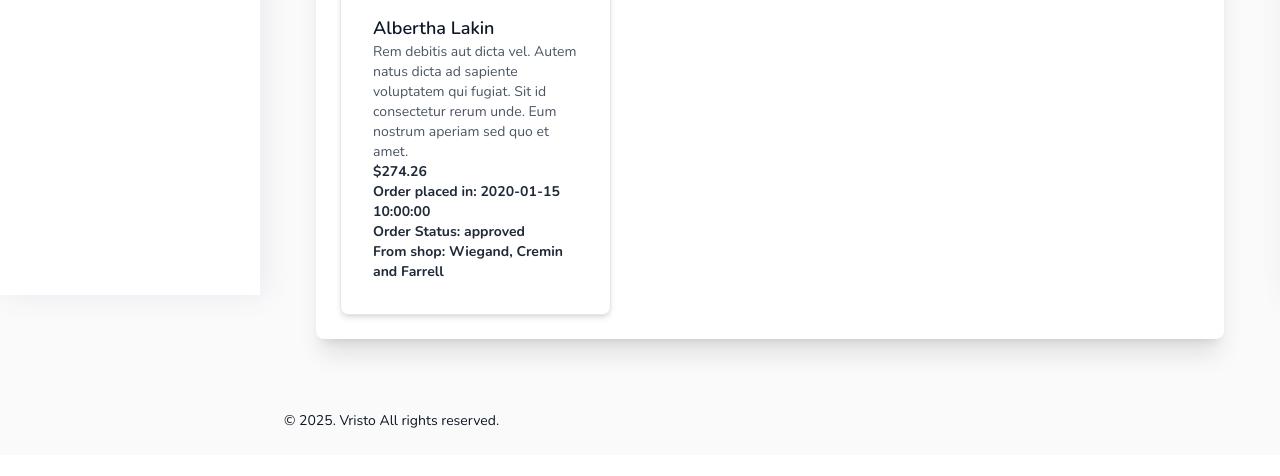
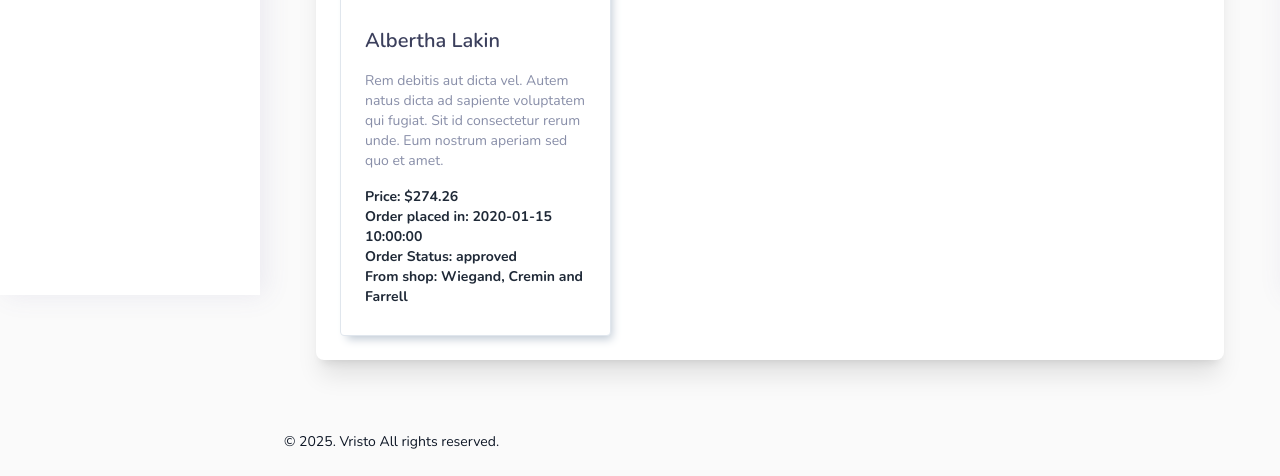
Before and after one commit to aliii010/jiasaz-assessment, a Laravel app: page /orders in a window 1280 px wide. Shown: the part 505-981 px from the top of the page. Before the commit the page ends 933 px from the top, so only its background shows below. Run offline with Laravel 12, Linux system fonts and the light colour scheme; a user stored in the database is signed in; data comes from the database, SQL or seed files in the repository; tables that the repository leaves empty hold one stand-in row (values such as "Sample post"); style sheets or scripts are compiled from the project's sources.

Commit message:
my orders page updated

```diff
--- a/resources/views/orders/my-orders.blade.php
+++ b/resources/views/orders/my-orders.blade.php
@@ -7,7 +7,7 @@
 
     <div class="py-12">
         <div class="max-w-7xl mx-auto sm:px-6 lg:px-8">
-            <div class="bg-white dark:bg-dark overflow-hidden shadow-xl sm:rounded-lg p-6">
+            <div class="bg-white dark:bg-black overflow-hidden shadow-xl sm:rounded-lg p-6">
                 <div class="mb-4">
                     <form method="GET" action="{{ route('orders.showCustomerOrders') }}">
                         <label for="status" class="block text-sm font-medium text-gray-700 dark:text-white">Filter by
@@ -22,8 +22,7 @@
                                 </option>
                             @endforeach
                         </select>
-                        <button type="submit"
-                            class="mt-2 px-4 py-2 bg-blue-500 dark:bg-primary hover:bg-blue-700 dark:hover:bg-primary-dark text-white rounded-md">Filter</button>
+                        <button type="submit" class="btn btn-primary mt-4">Filter</button>
                     </form>
                 </div>
 
@@ -37,13 +36,17 @@
 
                     @foreach ($orders as $order)
                         <div
-                            class="bg-white dark:bg-black border border-gray-200 dark:border-gray-600 rounded-lg shadow-md p-4 relative">
-                            <img src="{{ asset('images/no-image.jpg') }}" alt="{{ $order->product->name }}"
-                                class="w-full h-48 object-cover rounded-t-lg">
-                            <div class="p-4">
-                                <h3 class="text-lg font-semibold mt-4 dark:text-white">{{ $order->product->name }}</h3>
-                                <p class="text-gray-600 dark:text-gray-300">{{ $order->product->description }}</p>
-                                <p class="text-gray-800 dark:text-gray-200 font-bold">
+                            class="max-w-[19rem] w-full bg-white shadow-[4px_6px_10px_-3px_#bfc9d4] rounded border border-[#e0e6ed] dark:border-[#1b2e4b] dark:bg-[#191e3a] dark:shadow-none">
+                            <div class="py-7 px-6">
+                                <div class="-mt-7 mb-7 -mx-6 rounded-tl rounded-tr h-[215px] overflow-hidden">
+                                    <img src={{ asset('images/no-image.jpg') }} alt="image"
+                                        class="w-full h-full object-cover" />
+                                </div>
+                                <h5 class="text-[#3b3f5c] text-xl font-semibold mb-4 dark:text-white-light">
+                                    {{ $order->product->name }}
+                                </h5>
+                                <p class="text-white-dark mb-4">{{ $order->product->description }}</p>
+                                <p class="text-gray-800 dark:text-gray-200 font-bold">Price:
                                     ${{ number_format($order->product->price, 2) }}</p>
                                 <p class="text-gray-800 dark:text-gray-200 font-bold">{{ __('Order placed in') }}:
                                     {{ $order->created_at }}</p>
```
